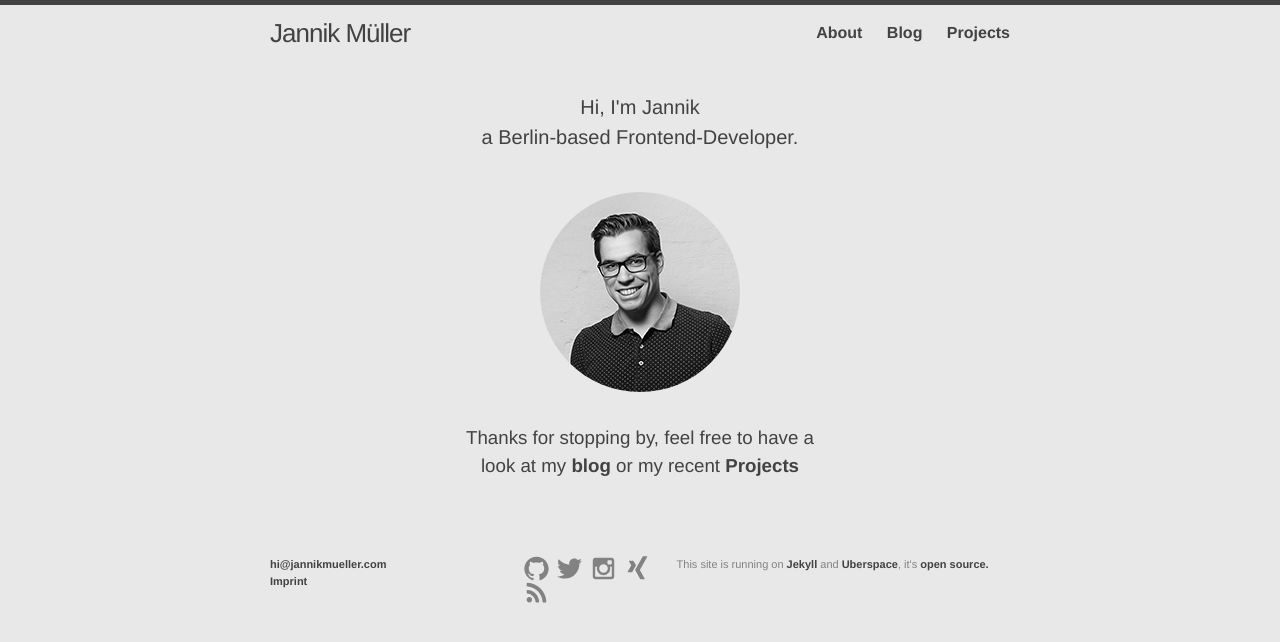
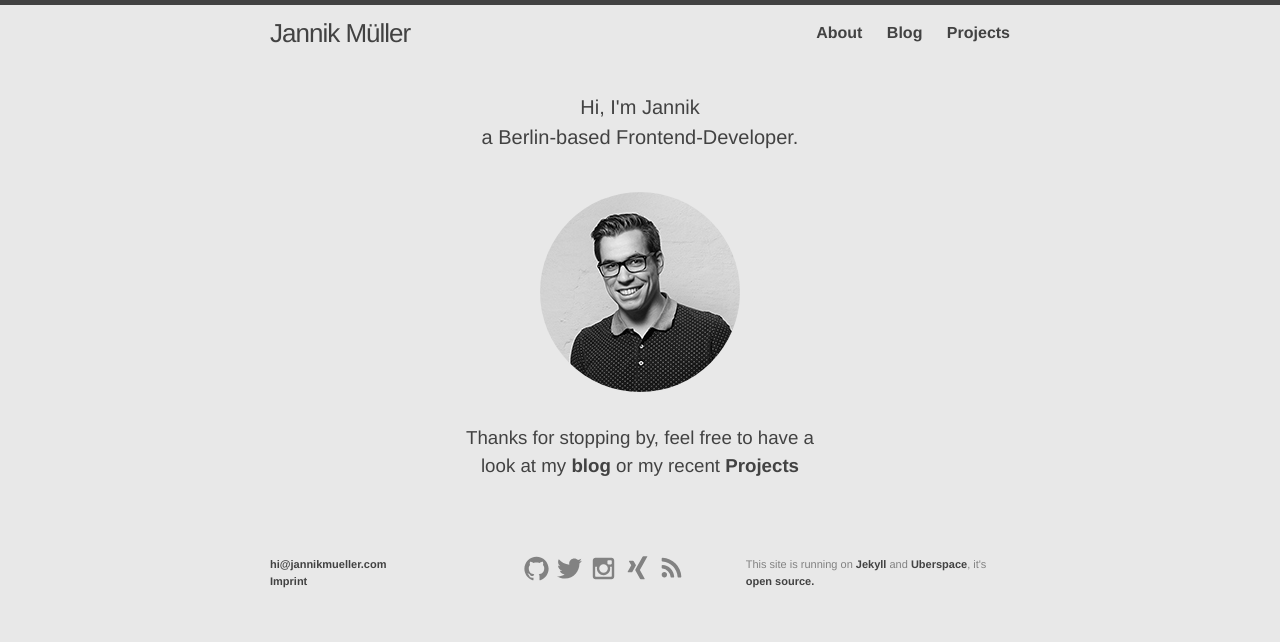
Before and after one commit to jnnklhmnn/jannikmueller-blog, a Jekyll site: the page built from index.html, in a window 1280 px wide. Shown: the top 642 px of the page. Built offline with Jekyll 4.4.1, drawn with Linux system fonts in a browser that asks for light colours.

Commit message:
styled footer

```diff
--- a/_sass/_footer.scss
+++ b/_sass/_footer.scss
@@ -14,17 +14,24 @@
 
 	}
 
+	.footer-col-3 {
+		@include grid-break($on-laptop) {
+			text-align: left;
+		}
+	}
+
+
 	.social-media-list {
 		height: 3em;
-		width: 12.285em;
+		width: 15.39em;
 		display: block;
 		margin: 0 auto;
 
 		@include grid-break($on-laptop) {
 			margin: inherit;
 			float: left;
-		 	width: -webkit-calc(20% - (#{$spacing-unit} / 2));
-    		width: calc(20% - (#{$spacing-unit} / 2));
+		 	width: -webkit-calc(30% - (#{$spacing-unit} / 2));
+    		width: calc(30% - (#{$spacing-unit} / 2));
 		}
 	}
 
--- a/_sass/_layout.scss
+++ b/_sass/_layout.scss
@@ -152,8 +152,8 @@
 }
 
 .footer-col-3 {
-    width: -webkit-calc(45% - (#{$spacing-unit} / 2));
-    width:         calc(45% - (#{$spacing-unit} / 2));
+    width: -webkit-calc(35% - (#{$spacing-unit} / 2));
+    width:         calc(35% - (#{$spacing-unit} / 2));
 }
 
 @include media-query($on-laptop) {
```
